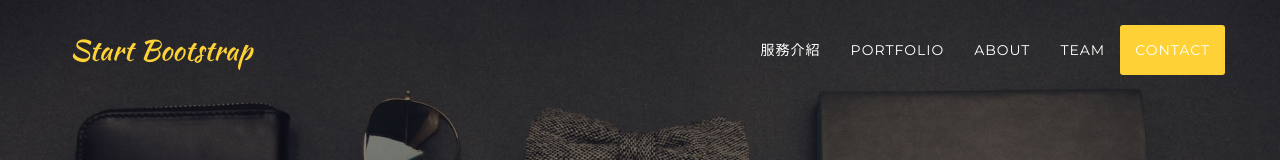
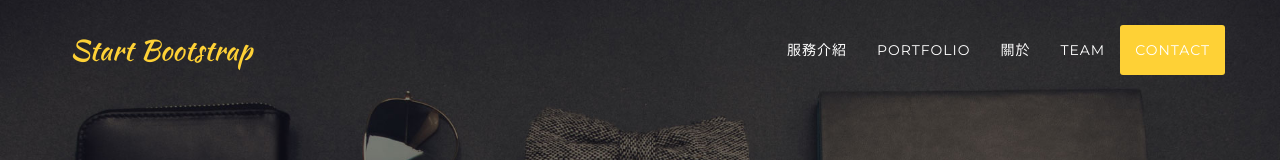
Before and after one commit to willyou/infopower, a plain HTML site: page infopower-webapp/index.html in a window 1280 px wide. Shown: the top 160 px of the page. Drawn offline with nearby package versions, Linux system fonts and the light colour scheme; a web font is replaced by a local one.

Commit message:
change words

```diff
--- a/infopower-webapp/index.html
+++ b/infopower-webapp/index.html
@@ -62,7 +62,7 @@
                         <a class="page-scroll" href="#portfolio">Portfolio</a>
                     </li>
                     <li>
-                        <a class="page-scroll" href="#about">About</a>
+                        <a class="page-scroll" href="#about">關於</a>
                     </li>
                     <li>
                         <a class="page-scroll" href="#team">Team</a>
```
